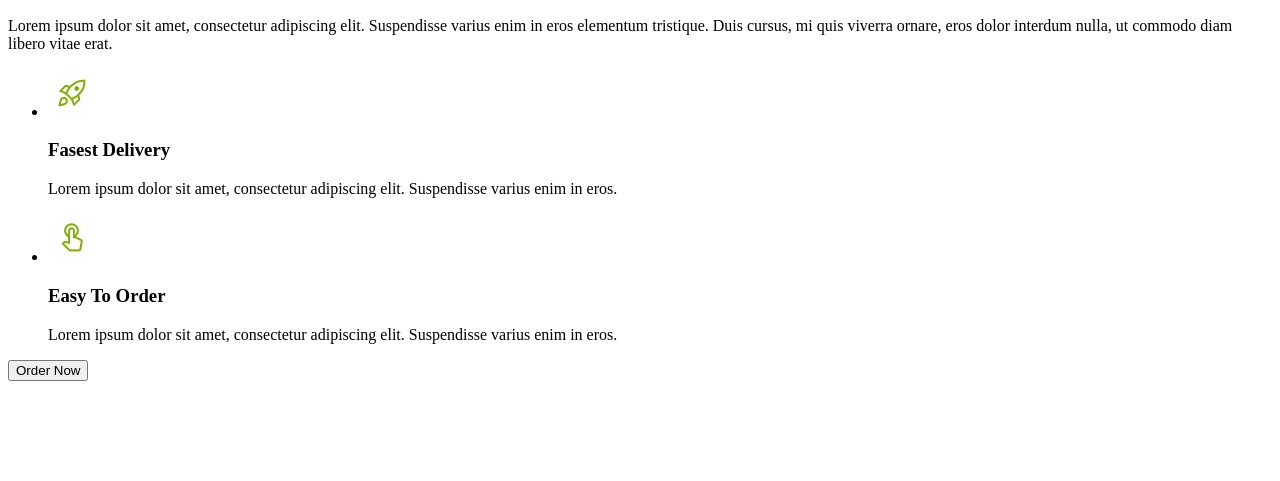
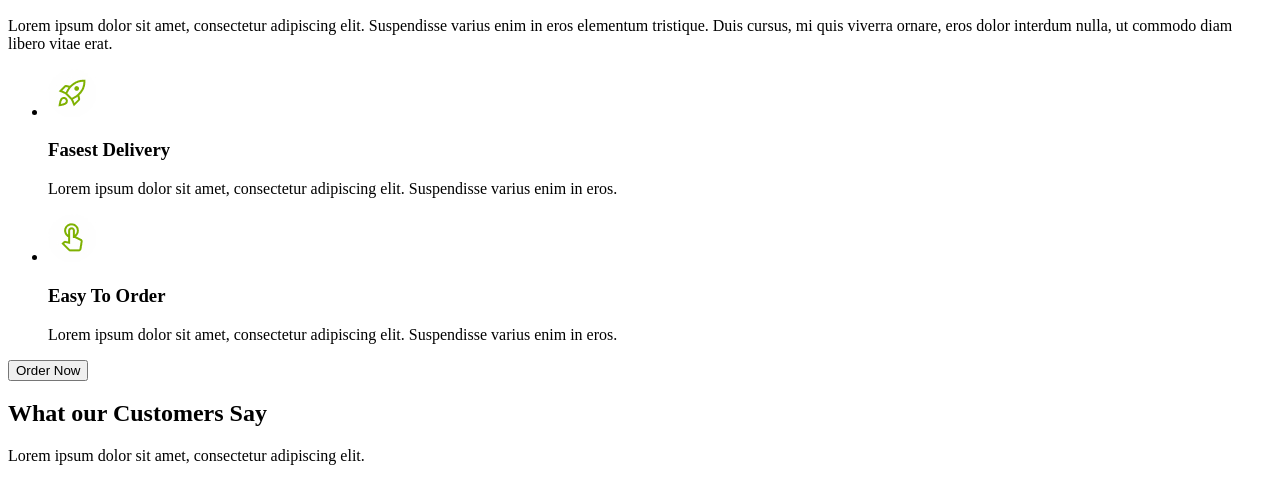
Before and after one commit to NataliaMahera/blended-89-3-4-food, a plain HTML site: page index.html in a window 1280 px wide. Shown: the part 1407-1888 px from the top of the page. Before the commit the page ends 1796 px from the top, so only its background shows below. Drawn offline with Linux system fonts and the light colour scheme.

Commit message:
Update index.html

```diff
--- a/index.html
+++ b/index.html
@@ -51,6 +51,11 @@
       </ul>
       <button type="button">Order Now</button>
       </section>
+
+      <section class="opinions">
+<h2>What our Customers Say</h2>
+<p>Lorem ipsum dolor sit amet, consectetur adipiscing elit.</p>
+      </section>
     </main>
   </body>
 </html>
```
